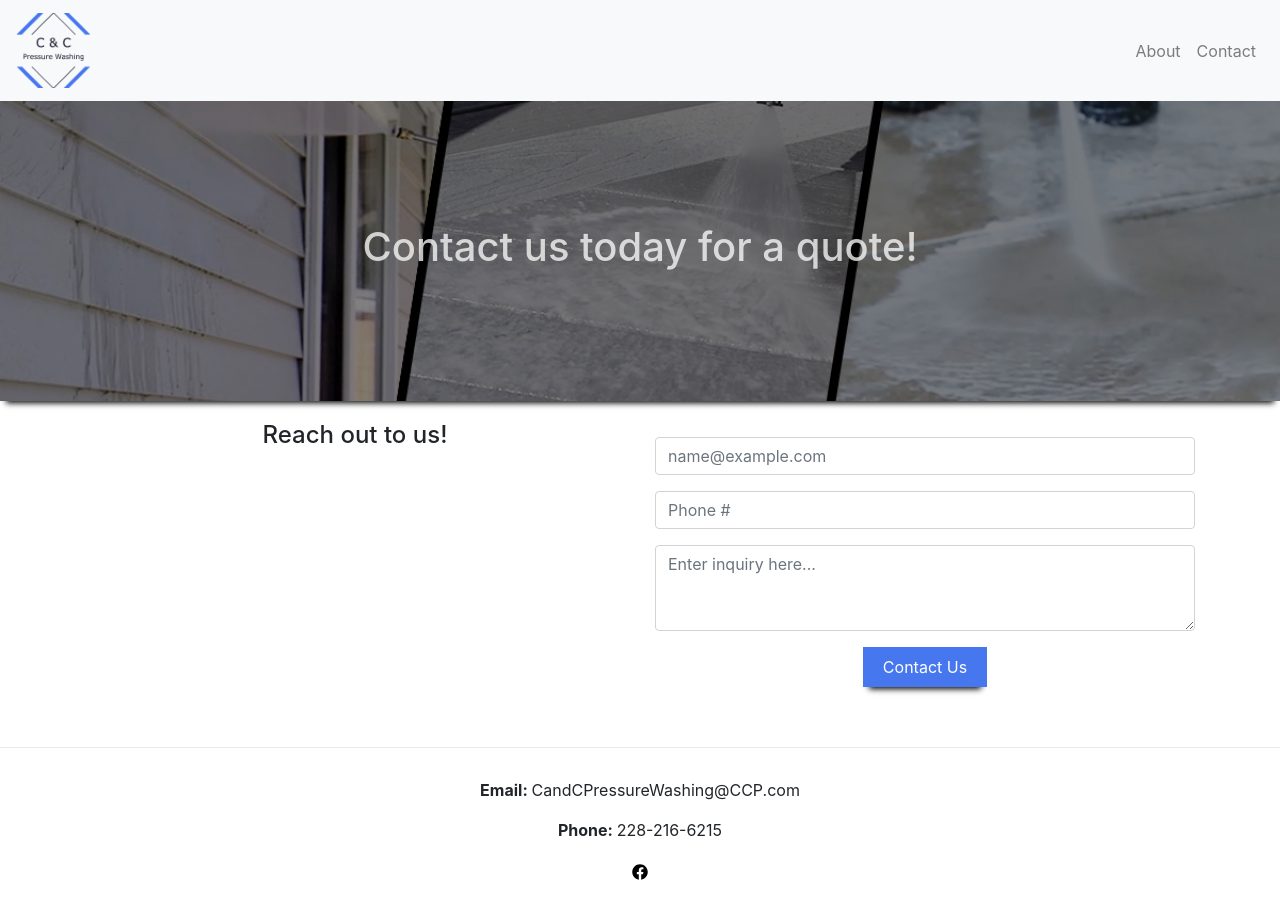
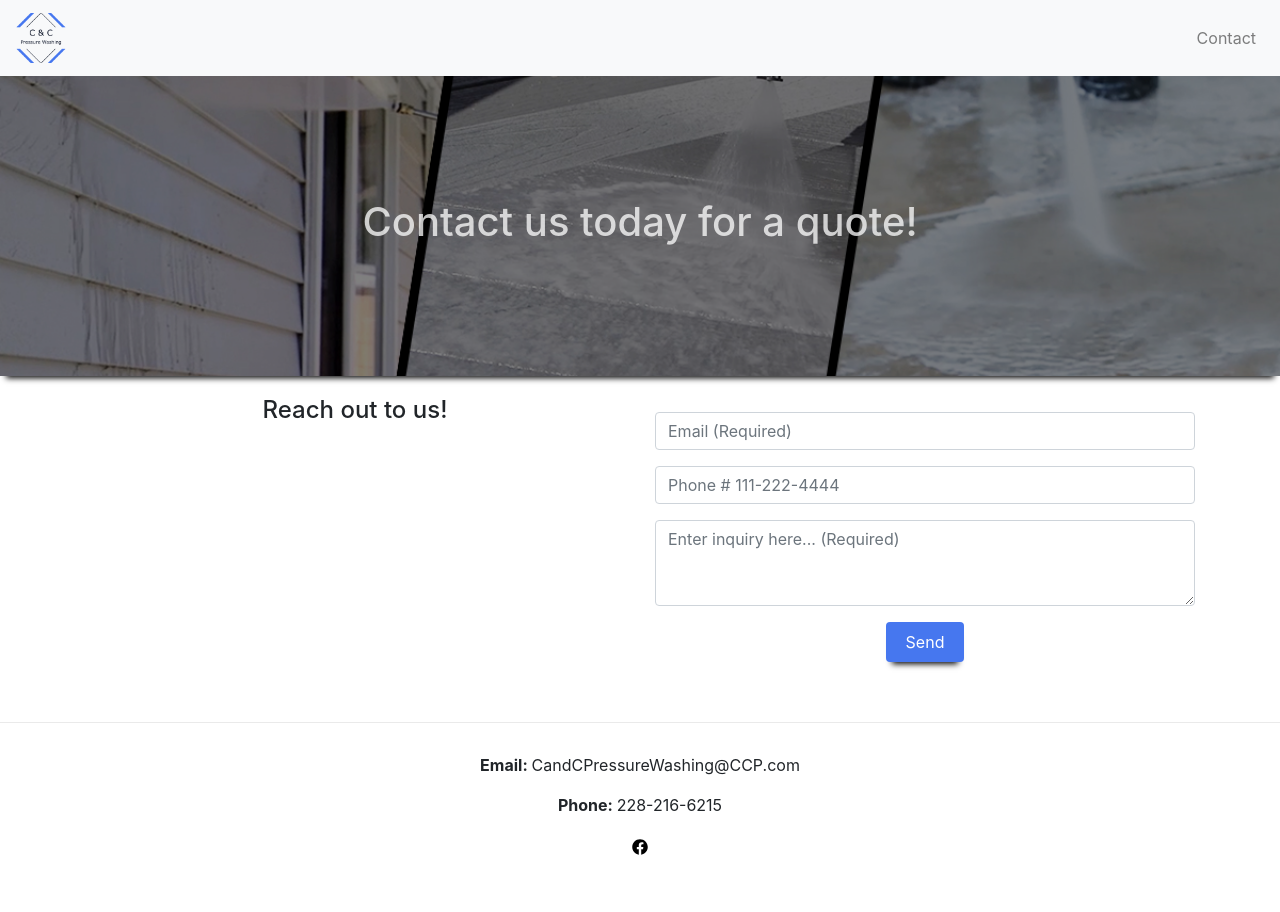
Before and after one commit to Millurr/cc-pressure-washing, a Next.js app: page /contact in a window 1280 px wide. After the commit the page ends 887 px from the top, so only its background shows below. Built offline with nearby package versions, Linux system fonts and the light colour scheme.

Commit message:
Updated contact field with validation

```diff
--- a/components/NavbarHeader.tsx
+++ b/components/NavbarHeader.tsx
@@ -19,15 +19,14 @@ const NavbarHeader = () => {
                 <Image
                         alt=""
                         src="/images/CC.png"
-                        width="75"
-                        height="75"
+                        width="50"
+                        height="50"
                         className="d-inline-block align-top"
                     />
             </Navbar.Brand>
             <Navbar.Toggle aria-controls="basic-navbar-nav" />
             <Navbar.Collapse id="basic-navbar-nav" className="justify-content-end">
             <Nav>
-                <Nav.Link href="/about">About</Nav.Link>
                 <Nav.Link href="/contact">Contact</Nav.Link>
             </Nav>
             </Navbar.Collapse>
--- a/package.json
+++ b/package.json
@@ -15,7 +15,8 @@
     "react-bootstrap": "^1.6.0",
     "react-dom": "17.0.2",
     "react-icons": "^4.2.0",
-    "react-loader-spinner": "^4.0.0"
+    "react-loader-spinner": "^4.0.0",
+    "sweetalert2": "^11.0.15"
   },
   "devDependencies": {
     "@types/react": "^17.0.5",
--- a/pages/contact/index.tsx
+++ b/pages/contact/index.tsx
@@ -1,9 +1,10 @@
 import React, {useState} from 'react'
-import {Container, Row, Col, Form} from 'react-bootstrap'
+import {Container, Row, Col, Form, InputGroup, Button} from 'react-bootstrap'
 import styles from '../../styles/Contact.module.css'
 import axios from 'axios'
 import Loader from "react-loader-spinner";
 import "react-loader-spinner/dist/loader/css/react-spinner-loader.css";
+import Swal from 'sweetalert2';
 
 // https://golang-fiber-api.herokuapp.com/api/email
 
@@ -12,9 +13,16 @@ const Contact = () => {
     const [email, setEmail] = useState('');
     const [pNumber, setPNumber] = useState('');
     const [content, setContent] = useState('');
+    const [validated, setValidated] = useState(false);
 
-    const submit = async (e) => {
-        e.preventDefault();
+    const handleSubmit = async (event) => {
+        const form = event.currentTarget;
+        event.preventDefault();
+        if (form.checkValidity() === false) {
+            event.stopPropagation();
+            setValidated(true);
+        }
+        else {
             setLoading(true);
 
             const sendEmail = {
@@ -26,20 +34,29 @@ const Contact = () => {
             console.log(sendEmail);
 
             try {
-            const res = await axios.post("http://165.22.42.165:3000/api/email", sendEmail);
+                const res = await axios.post("http://198.199.87.233:3000/api/email", sendEmail);
 
                 setEmail("");
                 setPNumber("");
                 setContent("");
                 setLoading(false);
+                setValidated(false);
 
-            alert(res.data);
+                // alert(res.data);
+                Swal.fire({
+                    position: 'center',
+                    icon: 'success',
+                    title: res.data,
+                    showConfirmButton: false,
+                    timer: 3000
+                  })
             }
             catch (error) {
-            console.log(error);
+                alert(error);
                 setLoading(false);
             }
         }
+    };
 
     return (
         <>
@@ -58,18 +75,36 @@ const Contact = () => {
                         </div>
                     </Col>
                     <Col>
-                        <Form style={{textAlign:'center'}}>
                             <p></p>
-                            <Form.Group controlId="exampleForm.ControlInput1">
-                                <Form.Control type="email" placeholder="name@example.com" onChange={(e) => setEmail(e.target.value)} />
+                            <Form noValidate validated={validated} onSubmit={handleSubmit} style={{textAlign:'center'}}>
+
+                                <Form.Group controlId="validationCustom01">
+                                {/* <Form.Label>First name</Form.Label> */}
+                                <Form.Control
+                                    required
+                                    type="email"
+                                    placeholder="Email (Required)"
+                                    onChange={(e) => setEmail(e.target.value)}
+                                    value={email}
+                                />
+                                <Form.Control.Feedback>Looks good!</Form.Control.Feedback>
                                 </Form.Group>
-                            <Form.Group controlId="exampleForm.ControlInput1">
-                                <Form.Control type="text" placeholder="Phone #" onChange={(e) => setPNumber(e.target.value)}/>
+
+                                <Form.Group controlId="validationCustom02">
+                                <Form.Control
+                                    type="tel"
+                                    pattern="[0-9]{3}-*[0-9]{3}-*[0-9]{4}"
+                                    placeholder="Phone # 111-222-4444"
+                                    onChange={(e) => setPNumber(e.target.value)}
+                                    value={pNumber}
+                                />
+                                <Form.Control.Feedback>Looks good!</Form.Control.Feedback>
                                 </Form.Group>
+
                                 <Form.Group controlId="exampleForm.ControlTextarea1">
-                                <Form.Control as="textarea" rows={3} placeholder="Enter inquiry here..." onChange={(e) => setContent(e.target.value)}/>
+                                    <Form.Control required as="textarea" rows={3} placeholder="Enter inquiry here... (Required)" value={content} onChange={(e) => setContent(e.target.value)}/>
                                 </Form.Group>
-                            {loading ? <Loader type="Puff" color="#4677ef"  height="50px"/> : <button className={styles.button} onClick={submit}>Contact Us</button>}
+                                {loading ? <Loader type="Puff" color="#4677ef"  height="50px"/> : <Button className={styles.button} type="submit">Send</Button>}
                             </Form>
                     </Col>
                 </Row>
```
Also changed, not shown: pages/about/index.tsx (deleted, +0 -11 lines), public/images/CCFull.png (added), 1 other file (tests, documents, lock files or other folders). Lines whose indentation alone changed are shown as unchanged.
